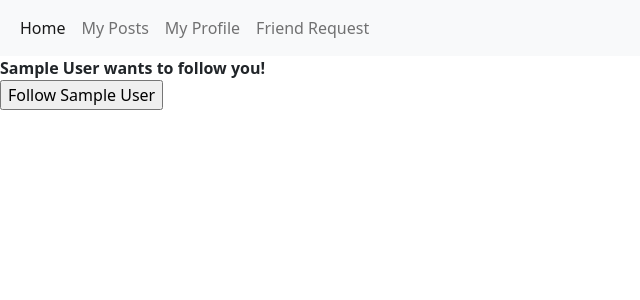
After one commit to Zhijian-Mei/zhijian-group-cmput404-project, a Django app: page /myrequest/ in a window 1280 px wide. The commit adds this page. Shown: the top 300 px of the page, without its empty margins (0-640 px from the left). Run offline with Django 4.2, Linux system fonts and the light colour scheme; a user stored in the database is signed in; tables that the repository leaves empty hold one stand-in row (values such as "Sample post").

Commit message:
befriend completed

```diff
--- a/mysite/mysite/urls.py
+++ b/mysite/mysite/urls.py
@@ -32,4 +32,6 @@ urlpatterns = [
     path('share', views.share, name='share'),
     path('mypost/delete', views.delete, name='delete'),
     path('mypost/<str:image_url>', views.show_image, name='image'),
+    path('myrequest/', views.my_request),
+    path('myrequest/befriend', views.befriend, name='befriend'),
 ]
--- a/mysite/mysite/views.py
+++ b/mysite/mysite/views.py
@@ -29,7 +29,7 @@ def index(request):
         #print('comments list::::::', comments_list)
         authors = views.author_list(request)
         authors_list = json.loads(json.dumps(authors.data, cls=MyEncoder))
-        print('authors list::::::', authors_list)
+        #print('authors list::::::', authors_list)
         data = {'posts_list': posts_list, 'comments_list': comments_list, 'authors_list': authors_list}
         return render(request, "home.html",data)
     if request.method == "POST":
@@ -70,6 +70,31 @@ def my_post(request):
 def my_profile(request):
     if request.method == "GET":
         return render(request, "myprofile.html")
+
+def my_request(request):
+    if request.method == "GET":
+        requests = views.myrequest_list(request)
+        requests_list = json.loads(json.dumps(requests.data, cls=MyEncoder))
+        #print('requests list::::::', requests_list)
+        authors = views.author_list(request)
+        authors_list = json.loads(json.dumps(authors.data, cls=MyEncoder))
+        data = {'requests_list': requests_list, 'authors_list': authors_list}
+        return render(request, "friendrequest.html", data)
+
+def befriend(request):
+    if request.method == "POST":
+        print(33333333, request.POST)
+        result = views.beFriend(request)
+        print('error--------------', result)
+        if (result.status_code != 201):
+            # TODO redirect to GET response
+            print('error--------------', result.data)
+            return redirect('./')
+        else:
+            # TODO success message
+            print('SUCCESS!!!! successfully be friend!')
+            return redirect('./')
+
 
 def create_post(request):
     """
--- a/mysite/socialdistribution/serializers.py
+++ b/mysite/socialdistribution/serializers.py
@@ -19,3 +19,9 @@ class CommentSerializer(serializers.ModelSerializer):
         # TODO commentsSrc
         model = CommentModel
         fields = ['id', 'author', 'post', 'comment', 'contentType', 'published']
+
+class FollowerSerializer(serializers.ModelSerializer):
+    class Meta:
+        # TODO commentsSrc
+        model = FollowRequestModel
+        fields = ['summary', 'accept', 'actor_id', 'object_id']
--- a/mysite/socialdistribution/templates/base.html
+++ b/mysite/socialdistribution/templates/base.html
@@ -32,6 +32,9 @@
               <li class="nav-item">
                 <a class="nav-link" href="/myprofile/">My Profile</a>
               </li>
+              <li class="nav-item">
+                <a class="nav-link" href="/myrequest/">Friend Request</a>
+              </li>
             </ul>
           </div>
         </div>
--- /dev/null
+++ b/mysite/socialdistribution/templates/friendrequest.html
@@ -0,0 +1,25 @@
+{% extends 'base.html' %}
+
+{% block title %}Friend Request{% endblock %}
+
+{% block content %}
+
+{% load static %}
+<link rel="stylesheet" href="{% static 'css/textpost.css' %}">
+{% for request in requests_list %}
+    {% for author in authors_list %}
+        {%if request.actor_id == author.id %}
+        <strong>
+            {{author.displayName}} wants to follow you!
+        </strong>
+        <form action="befriend" method="post"> {% csrf_token %}
+                <input type = "hidden" name = "actor_id" value = {{author.id}}>
+                <input type = "hidden" name = "object_id" value = {{request.object_id}}>
+            <input type="submit" value="Follow {{author.displayName}}">
+        </form>
+        <br>
+        {% endif %}
+    {% endfor %}
+{% endfor %}
+
+{% endblock %}
--- a/mysite/socialdistribution/views.py
+++ b/mysite/socialdistribution/views.py
@@ -92,6 +92,32 @@ def mycomment_list(request):
         comments = CommentModel.objects.order_by('-published')
         serializer = CommentSerializer(comments, many=True)
         return Response(serializer.data)
+
+@api_view(['GET', 'POST'])
+def myrequest_list(request):
+    """
+    List all Comments
+    """
+    if request.method == 'GET':
+        followers = FollowRequestModel.objects.order_by('-summary')
+        followers = followers.filter(object_id=request.user.authormodel)
+        serializer = FollowerSerializer(followers, many=True)
+        return Response(serializer.data)
+
+@api_view(['POST'])
+def beFriend(request):
+    if request.method == 'POST':
+        actor_id = request.POST['actor_id']
+        object_id = request.POST['object_id']
+        try:
+            request = FollowRequestModel.objects.get(object_id=object_id, actor_id=actor_id)
+            request.accept = 1
+            request.save()
+            message = {'message:', 'successfully be friend'}
+            return Response(message, status=status.HTTP_200_OK)
+        except Exception as e:
+            message = {'error:', e}
+            return Response(message, status=status.HTTP_400_BAD_REQUEST)
 
 
 @api_view(['POST'])
```
Also changed, not shown: mysite/socialdistribution/templates/textpost.html (deleted, +0 -27 lines).
